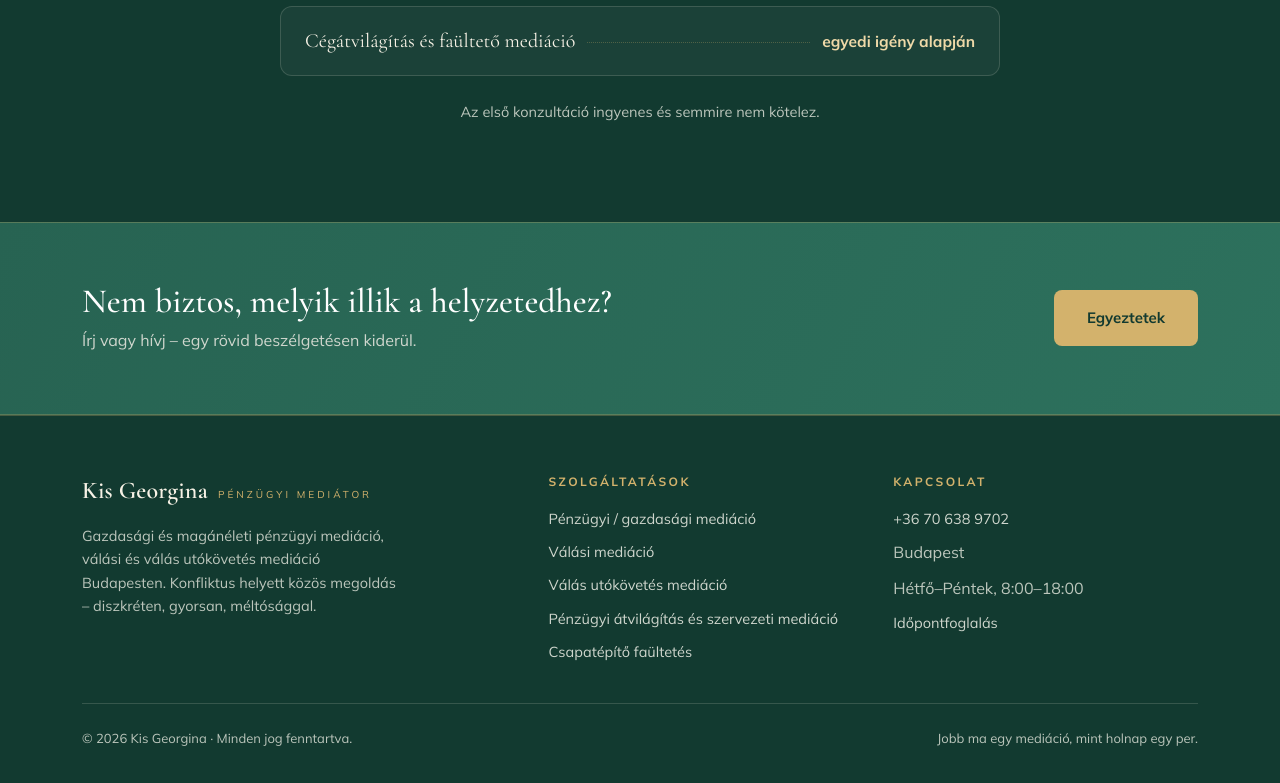
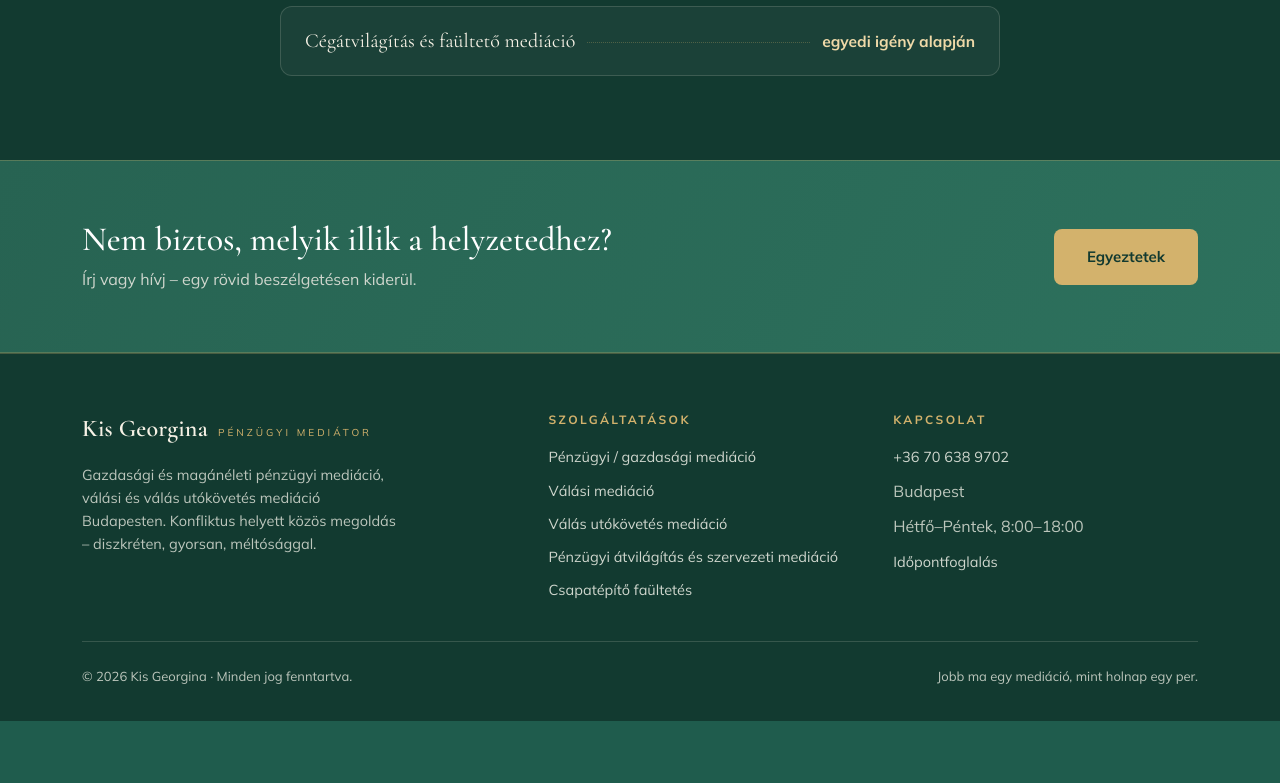
Before and after one commit to gincsikeg/mediator, a React (Vite) app: page /szolgaltatasok in a window 1280 px wide. Shown: the part 4504-5287 px from the top of the page. After the commit the page ends 5225 px from the top, so only its background shows below. Built offline with nearby package versions, Linux system fonts and the light colour scheme.

Commit message:
Ingyenes első konzultáció mondat törlése

```diff
--- a/src/pages/Services.jsx
+++ b/src/pages/Services.jsx
@@ -77,9 +77,6 @@ export default function Services() {
               </div>
             ))}
           </div>
-          <p className="center" style={{ color: 'var(--muted)', fontSize: 14.5, marginTop: 24 }}>
-            Az első konzultáció ingyenes és semmire nem kötelez.
-          </p>
         </div>
       </section>
 
```
